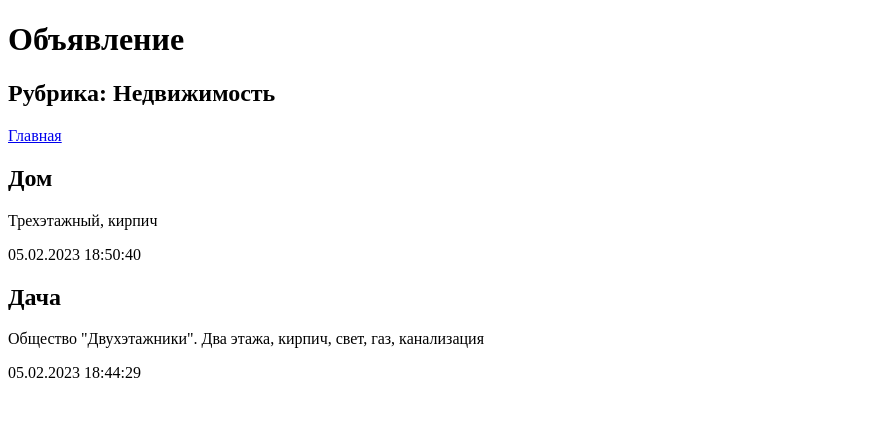
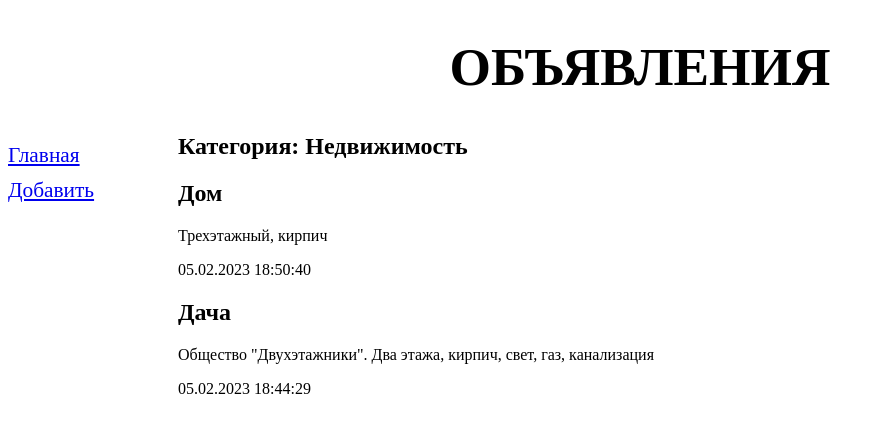
Before and after one commit to ShandorKepiro/bookDjango, a Django app: page /bboard/1/ in a window 1280 px wide. Shown: the top 433 px of the page, without its empty margins (0-885 px from the left). Run offline with Django 4.2, Linux system fonts and the light colour scheme; data comes from the database, SQL or seed files in the repository.

Commit message:
Final Commit

```diff
--- a/samplesite/bboard/forms.py
+++ b/samplesite/bboard/forms.py
@@ -3,3 +3,6 @@ from .models import Bb
 
 
 class BbForm(ModelForm):
+    class Meta:
+        model = Bb
+        fields = ('title', 'content', 'price', 'rubric')
--- /dev/null
+++ b/samplesite/bboard/static/bboard/style.css
@@ -0,0 +1,17 @@
+header h1 {
+    font-size: 40pt;
+    text-transform: uppercase;
+    text-align: center;
+}
+nav {
+    font-size: 16pt;
+    width: 150px;
+    float: left;
+}
+nav a {
+    display: block;
+    margin: 10px 0px;
+}
+section{
+    margin-left: 170px;
+}
--- a/samplesite/bboard/templates/bboard/by_rubric.html
+++ b/samplesite/bboard/templates/bboard/by_rubric.html
@@ -1,27 +1,14 @@
-<!doctype html>
-<html lang="ru">
-<head>
-    <meta charset="UTF-8">
-    <meta name="viewport"
-          content="width=device-width, user-scalable=no, initial-scale=1.0, maximum-scale=1.0, minimum-scale=1.0">
-    <meta http-equiv="X-UA-Compatible" content="ie=edge">
-    <title>{{ current_rubric.name }} :: Доска объявлений</title>
-</head>
-<body>
-<h1>Объявление</h1>
-<h2>Рубрика: {{ current_rubric.name }}</h2>
-<div>
-    <a href="/bboard/">Главная</a>
-    {% for rubric in rubrics %}
-    <a href="/bboard/{{ rubric.pk }}/">{{ rubric.name }}</a>
-    {% endfor %}
-</div>
+{% extends "layout/basic.html" %}
+
+{% block title %}{{ current_rubric.name }}{% endblock %}
+
+{% block content %}
+<h2>Категория: {{ current_rubric.name }}</h2>
 {% for bb in bbs %}
 <div>
     <h2>{{ bb.title }}</h2>
     <p>{{ bb.content }}</p>
-    <p>{{ bb.published|date:"d.m.Y H:i:s"}}</p>
+    <p>{{ bb.published|date:"d.m.Y H:i:s" }}</p>
 </div>
 {% endfor %}
-</body>
-</html>
+{% endblock %}
--- /dev/null
+++ b/samplesite/bboard/templates/layout/basic.html
@@ -0,0 +1,29 @@
+{% load static %}
+
+<!doctype html>
+<html lang="ru">
+<head>
+    <meta charset="UTF-8">
+    <meta name="viewport"
+          content="width=device-width, user-scalable=no, initial-scale=1.0, maximum-scale=1.0, minimum-scale=1.0">
+    <meta http-equiv="X-UA-Compatible" content="ie=edge">
+    <link rel="stylesheet" type="text/css" href="{% static 'bboard/style.css' %}">
+    <title>{% block title %}Главная{% endblock %} :: Доска объявлений</title>
+</head>
+<body>
+<header>
+    <h1>Объявления</h1>
+</header>
+<nav>
+    <a href="{% url 'index' %}">Главная</a>
+    <a href="{% url 'add' %}">Добавить</a>
+    {% for rubric in rubrics %}
+    <a href="{% url 'by_rubric' rubric.pk %}">{{ rubric.name }}</a>
+    {% endfor %}
+</nav>
+<section>
+    {% block content %}
+    {% endblock %}
+</section>
+</body>
+</html>
--- a/samplesite/bboard/urls.py
+++ b/samplesite/bboard/urls.py
@@ -1,9 +1,10 @@
 from django.urls import path
-from .views import index, by_rubric
+from .views import index, by_rubric, BbCreateView
 
 urlpatterns = [
     path('', index, name='index'),
-    path('<int:rubric_id>/', by_rubric, name='by_rubric')
+    path('<int:rubric_id>/', by_rubric, name='by_rubric'),
+    path('add/', BbCreateView.as_view(), name='add')
     # <int:rubric_id> угловые скобки помечают описание URL-параметра, языковая конструкция int задает целочисленный тип,
     # а rubric_id - имя параметра контроллера, которому будет присвоено значение этого URL-параметра
     # Созданному маршруту мы сопоставили контроллер-функцию by_rubric()
--- a/samplesite/bboard/views.py
+++ b/samplesite/bboard/views.py
@@ -1,8 +1,9 @@
-from django.http import HttpResponse
 from django.shortcuts import render
+from django.urls import reverse_lazy
 
+from .forms import BbForm
 from .models import Bb, Rubric
-from django.template import loader
+from django.views.generic.edit import CreateView
 
 
 def index(request):
@@ -25,3 +26,19 @@ def by_rubric(request, rubric_id):
     current_rubric = Rubric.objects.get(pk=rubric_id)
     context = {'bbs': bbs, 'rubric': rubrics, 'current_rubric': current_rubric}
     return render(request, 'bboard/by_rubric.html', context)
+
+
+class BbCreateView(CreateView):
+    # Контроллер-класс делаем производным от CreateView. Базовый класс знает, как создать форму,
+    # вывести на экран страницу с применением указанного шаблона.
+    template_name = 'bboard/create.html'  # путь к файлу шаблона, создающего страницу с формой
+    form_class = BbForm  # ссылка на класс формы, связанной с моделью
+    success_url = reverse_lazy('index')  # интернет-адрес для перенаправления после успешного сохранения данных
+    #  reverse_lazy() из django.urls принимает имя маршрута и значения всех входящих в маршрут URL-параметров.
+
+    def get_context_data(self, **kwargs):
+        # kwargs - произвольное число именованных элементов. При вызове функции, на его место передается список
+        # именованных аргументов, заключенных в словарь
+        context = super().get_context_data(**kwargs)
+        context['rubrics'] = Rubric.objects.all()
+        return context
```
Also changed, not shown: samplesite/bboard/templates/bboard/create.html (added, +12 -0 lines), samplesite/bboard/templates/bboard/index.html (+11 -30 lines).
